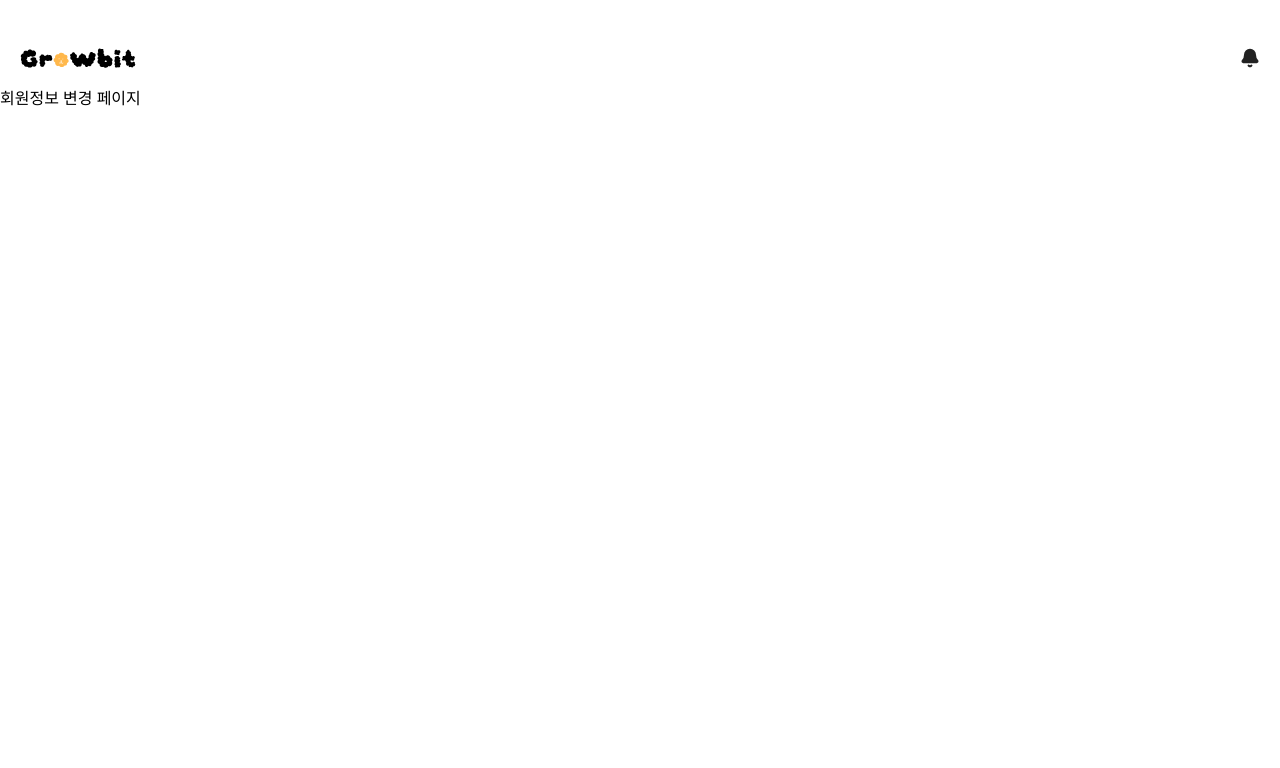
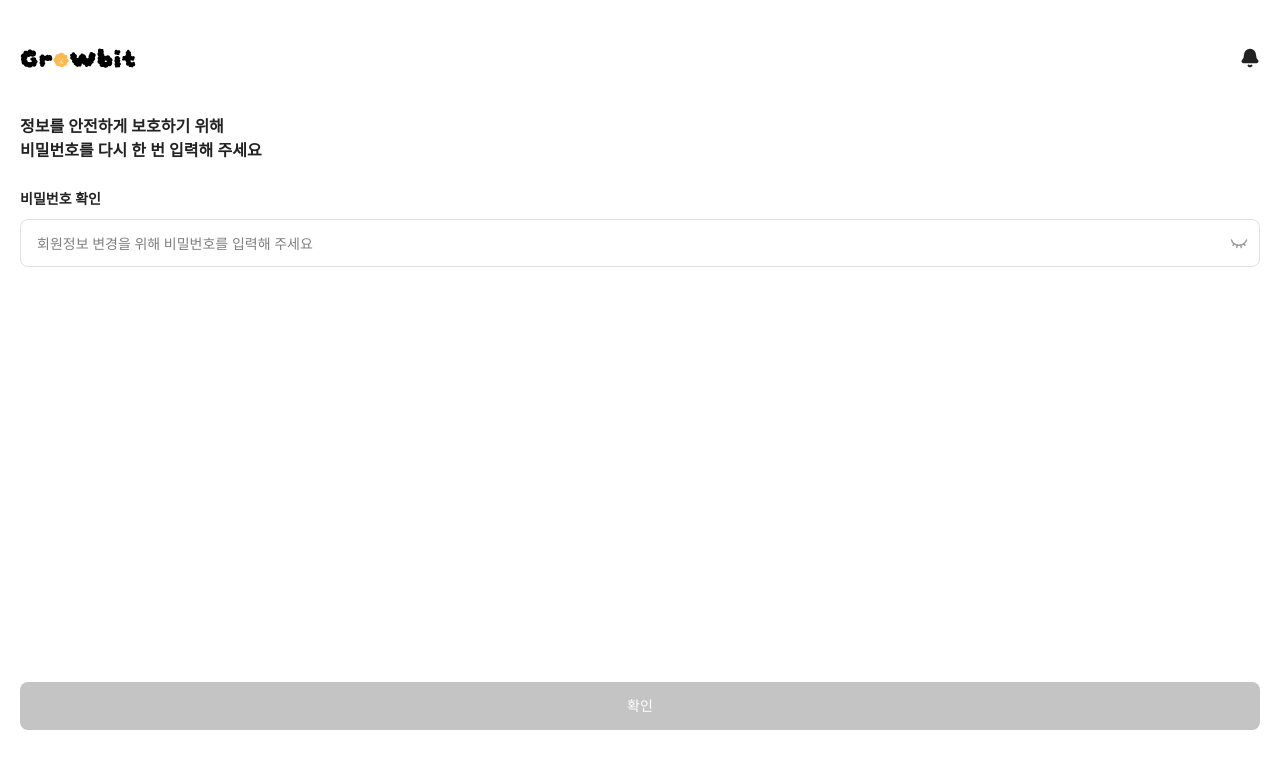
Before and after one commit to prgrms-web-devcourse-final-project/WBE4_5_GCC_FE, a Next.js app: page /mypage/change-userinfo in a window 1280 px wide. Shown: the top 768 px of the page. Built offline with nearby package versions, Linux system fonts and the light colour scheme.

Commit message:
💄 Style: 마이페이지 회원정보 변경 - 비밀번호 확인 페이지 퍼블리싱

```diff
--- a/src/app/components/common/alert/AlertMessage.tsx
+++ b/src/app/components/common/alert/AlertMessage.tsx
@@ -1,6 +1,7 @@
+import { twMerge } from 'tailwind-merge';
 import { CircleCheck, CircleAlert } from 'lucide-react';
 
-interface AlertMessageProps {
+interface AlertMessageProps extends React.InputHTMLAttributes<HTMLInputElement> {
   type: 'success' | 'error' | 'info';
   message: string;
 }
@@ -17,10 +18,13 @@ const iconMap = {
   error: <CircleAlert className="size-5 text-[#D32F2F]" />,
 };
 
-export default function AlertMessage({ type, message }: AlertMessageProps) {
+export default function AlertMessage({ type, message, className = ''}: AlertMessageProps) {
   return (
     <div
-      className={`m-4 flex h-[50px] w-fit items-center gap-[10px] rounded-[8px] px-[18px] py-[15px] text-[14px] font-medium ${typeStyles[type]} `}
+      className={twMerge(
+            `flex h-[50px] w-fit items-center justify-center gap-[10px] rounded-[8px] px-[18px] py-[15px] text-[14px] font-medium ${typeStyles[type]}`,
+            className,
+          )}
     >
       <span>{iconMap[type]}</span>
       <span>{message}</span>
--- a/src/app/mypage/change-password/page.tsx
+++ b/src/app/mypage/change-password/page.tsx
@@ -47,7 +47,7 @@ export default function Page() {
   ];
 
   return (
-    <div className="min-h-screen flex flex-col justify-between px-5 py-[70px]">
+    <div className="h-1vh flex flex-col px-5 py-[70px]">
       {/* 상단 컨텐츠 */}
       <div className="flex flex-col gap-y-6">
         <div className="flex flex-col gap-y-2.5">
@@ -132,8 +132,13 @@ export default function Page() {
         </div>
       </div>
 
-      <div>
-        <Button>변경하기</Button>
+      <div className="fixed bottom-[70px] left-5 right-5">
+        <Button
+          type="submit"
+          onClick={() => console.log("변경하기")}
+        >
+          변경하기
+        </Button>
       </div>
     </div>
   );
--- a/src/app/mypage/change-userinfo/page.tsx
+++ b/src/app/mypage/change-userinfo/page.tsx
@@ -1,7 +1,86 @@
+'use client';
+
+import { useState } from "react";
+import { useRouter } from "next/navigation";
+import Input from "@/app/components/common/ui/Input";
+import { Eye, EyeClosed, Check } from 'lucide-react';
+import Button from "@/app/components/common/ui/Button";
+import AlertMessage from "@/app/components/common/alert/AlertMessage";
+
+
 export default function page() {
+  const router = useRouter();
+  const [password, setPassword] = useState("");
+  const [showPassword, setShowPassword] = useState(false);
+  const [errors, setErrors] = useState<{ password?: string }>({});
+
+  // 임시 비밀번호
+  const correctPassword = "Qwer1234!"
+  // 확인 버튼 활성화 조건
+  const isSubmitEnabled = password.length > 0;
+
+  const handleSubmit = () => {
+    if (password === correctPassword) {
+      router.push('/userinfo');
+    } else {
+      setErrors({ password: "비밀번호가 일치하지 않습니다."});
+    }
+  }
+
   return (
-    <>
-      <h1>회원정보 변경 페이지</h1>
-    </>
+    <div className="h-1vh flex flex-col px-5 py-7">
+      {/* 버튼 제외 콘텐츠 */}
+      <div>
+        <div className="flex flex-col font-semibold text-base text-[#222222] mb-[27px]">
+          <h1>정보를 안전하게 보호하기 위해</h1>
+          <h1>비밀번호를 다시 한 번 입력해 주세요</h1>
+        </div>
+
+        <div className="flex flex-col gap-2.5">
+          <h2 className="font-semibold text-sm text-[#222222] ">비밀번호 확인</h2>
+          <div className="relative">
+              <Input
+                type={showPassword ? "text" : "password"}
+                placeholder="회원정보 변경을 위해 비밀번호를 입력해 주세요"
+                value={password}
+                onChange={(e) => {
+                  setPassword(e.target.value)
+                  setErrors({});
+                }}
+              />
+              <button
+                type="button"
+                className="absolute right-3 top-1/2 -translate-y-1/2"
+                onClick={() => setShowPassword(!showPassword)}
+              >
+                {showPassword
+                  ? <Eye className="w-[18px] h-auto text-[#9E9E9E]" />
+                  : <EyeClosed className="w-[18px] h-auto text-[#9E9E9E]" />
+                }
+              </button>
+            </div>
+        </div>
+      </div>
+
+      <div className="fixed bottom-[70px] left-5 right-5">
+        <div className="flex justify-center">
+          {errors.password &&
+            <AlertMessage
+              type="error"
+              message={errors.password}
+              className="mb-10"
+            />
+          }
+        </div>
+        <Button
+          type='submit'
+          disabled={!isSubmitEnabled}
+          onClick={handleSubmit}
+        >
+          확인
+        </Button>
+      </div>
+
+    </div>
   );
 }
--- a/src/app/mypage/delete-account/page.tsx
+++ b/src/app/mypage/delete-account/page.tsx
@@ -35,7 +35,7 @@ export default function page() {
 }, [customReason]);
 
   return (
-    <div className="min-h-screen flex flex-col justify-between px-5 py-7 ">
+    <div className="h-1vh flex flex-col px-5 py-7 ">
       {/* 버튼 제외 컨텐츠 */}
       <div className="flex flex-col">
         <div className="flex flex-col font-semibold text-base text-[#222222] mb-[30px]">
@@ -85,7 +85,7 @@ export default function page() {
         </div>
       </div>
 
-      <div>
+      <div className="fixed bottom-[30px] left-5 right-5">
         <Button
           type='submit'
           disabled={!isSubmitEnabled}
--- a/src/app/mypage/edit-character/page.tsx
+++ b/src/app/mypage/edit-character/page.tsx
@@ -80,7 +80,7 @@ export default function Page() {
       : items.filter((item) => item.category === selectedTab);
 
   return (
-    <div className="flex min-h-screen flex-col p-5">
+    <div className="flex h-1vh flex-col p-5">
       <div className="mb-[29px] flex h-[178px] min-w-[350px] items-center justify-center rounded-lg border border-[#D9D9D9]">
         <Image
           src={character}
```
